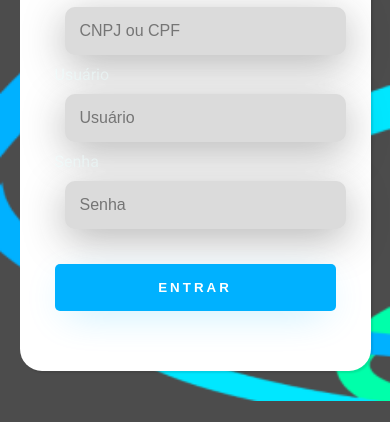
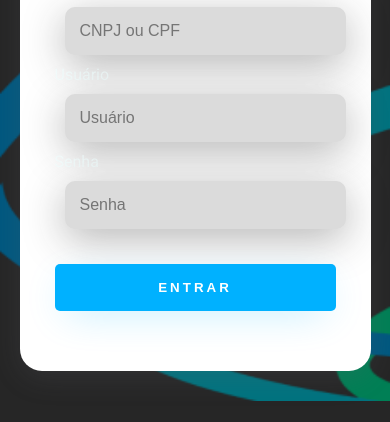
Before and after one commit to HugoHendrix/sistemagr, a plain HTML site: page index.html in a window 390 px wide. Shown: the part 422-844 px from the top of the page. Drawn offline with nearby package versions, Linux system fonts and the light colour scheme.

Commit message:
Update CSS

```diff
--- a/index.css
+++ b/index.css
@@ -9,7 +9,7 @@ html {
 }
 
 body {
-    background: #4C4C4C url("https://github.com/HugoHendrix/sistemagr/blob/main/Logo-Trans-sat-bg-desktop.png?raw=true") no-repeat center/cover;
+    background: linear-gradient(rgba(0,0,0,0.2), rgba(0,0,0,0.2)),  #4C4C4C url("https://github.com/HugoHendrix/sistemagr/blob/main/Logo-Trans-sat-bg-desktop.png?raw=true") no-repeat center/cover;
     font-family: 'Roboto', sans-serif;
     font-size: 1.6rem;
     color: #fff;
@@ -161,7 +161,7 @@ body {
     padding: 3.5rem;
     background: #fff;
     border-radius: 2.2rem;
-    box-shadow: 2px 2px 2px rgba(0, 0, 0, 0.1);
+    box-shadow: rgba(100, 100, 111, 0.2) 0px 7px 29px 0px;
 }
 
 
@@ -230,7 +230,7 @@ body {
 @media (max-width: 1200px) {
 
     body {
-        background: #4C4C4C url("https://github.com/HugoHendrix/sistemagr/blob/main/Logo-Trans-sat-bg-mobile.png?raw=true") no-repeat center/cover;
+        background: linear-gradient(rgba(0,0,0,0.5), rgba(0,0,0,0.5)),  #4C4C4C url("https://github.com/HugoHendrix/sistemagr/blob/main/Logo-Trans-sat-bg-mobile.png?raw=true") no-repeat center/cover;
         margin: 0 auto;
         width: 100%;
 
```
